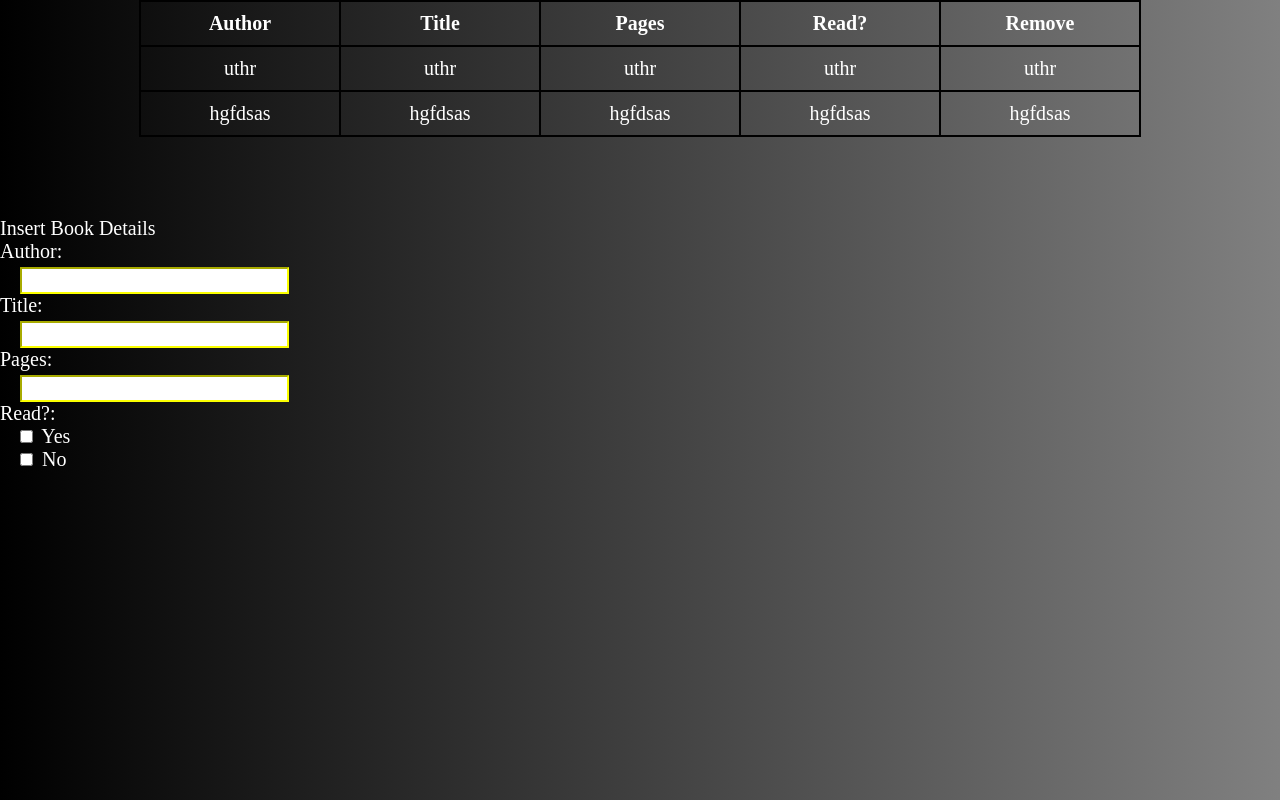
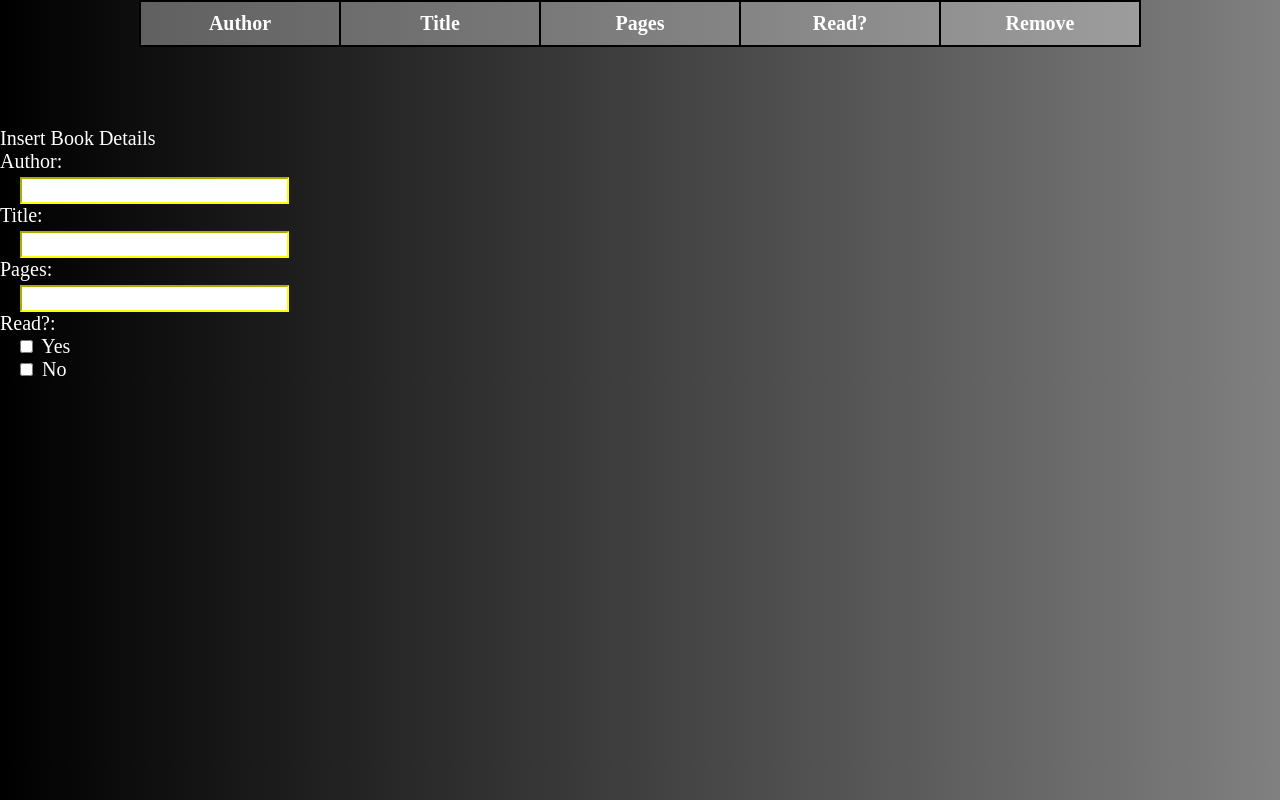
Before and after one commit to YussaMoney/Library, a website: page index.html in a window 1280 px wide. Drawn offline with Linux system fonts and the light colour scheme.

Commit message:
Removed: Dummy text/content from table

```diff
--- a/index.html
+++ b/index.html
@@ -16,20 +16,6 @@
     <th>Remove</th>
   </thead>
   <tbody>
-    <tr>
-      <td>uthr</td>
-      <td>uthr</td>
-      <td>uthr</td>
-      <td>uthr</td>
-      <td>uthr</td>
-    </tr>
-    <tr>
-      <td>hgfdsas</td>
-      <td>hgfdsas</td>
-      <td>hgfdsas</td>
-      <td>hgfdsas</td>
-      <td>hgfdsas</td>
-    </tr>
   </tbody>
 </table>
 <body>
--- a/style.css
+++ b/style.css
@@ -28,4 +28,5 @@ th, td {
   border: 2px solid black;
   text-align: center;
   padding: 0.5rem 0;
+  background-color: rgba(220, 220, 220, .4);
 }
```
